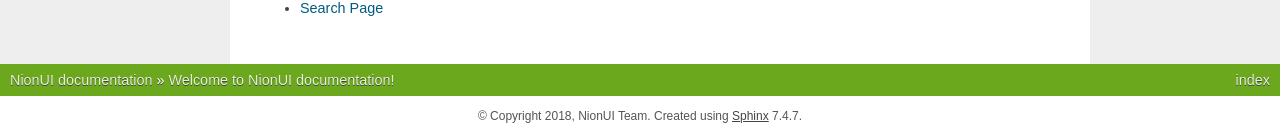
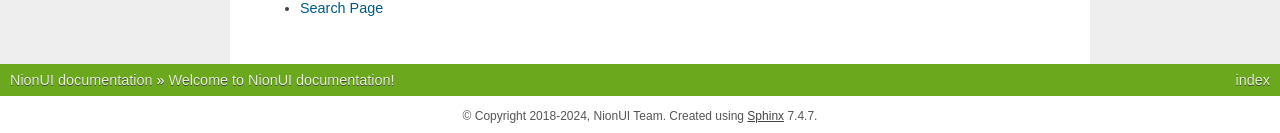
Before and after one commit to nion-software/nionui, a Sphinx documentation site: the page built from docs/index.rst, in a window 1280 px wide and 900 px high, scrolled down 6902 px. Shown: the part 764-897 px from the top of the window. Built offline with Sphinx 7.4.7, drawn with Linux system fonts in a browser that asks for light colours.

```diff
--- a/docs/conf.py
+++ b/docs/conf.py
@@ -12,15 +12,15 @@
 # add these directories to sys.path here. If the directory is relative to the
 # documentation root, use os.path.abspath to make it absolute, like shown here.
 #
-# import os
-# import sys
-# sys.path.insert(0, os.path.abspath('.'))
+import os
+import sys
+sys.path.insert(0, os.path.abspath('.'))
 
 
 # -- Project information -----------------------------------------------------
 
 project = 'NionUI'
-copyright = '2018, NionUI Team'
+copyright = '2018-2024, NionUI Team'
 author = 'NionUI Team'
 
 # The short X.Y version
```
